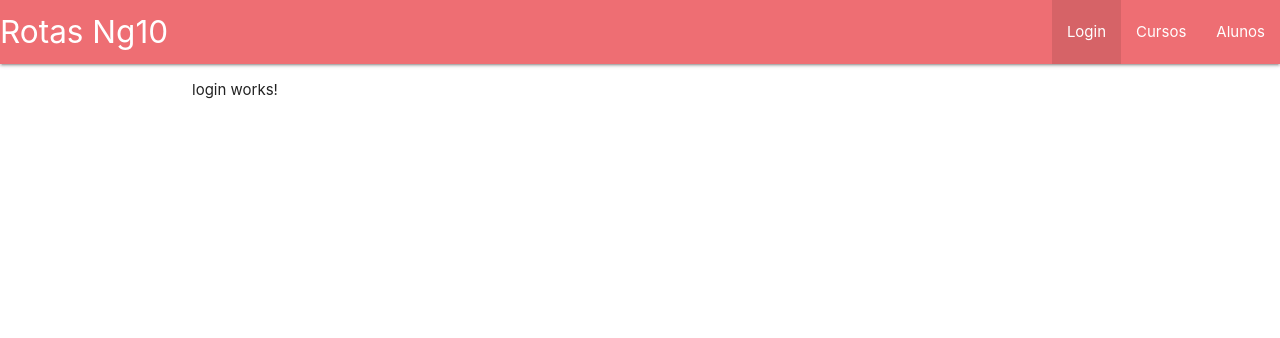
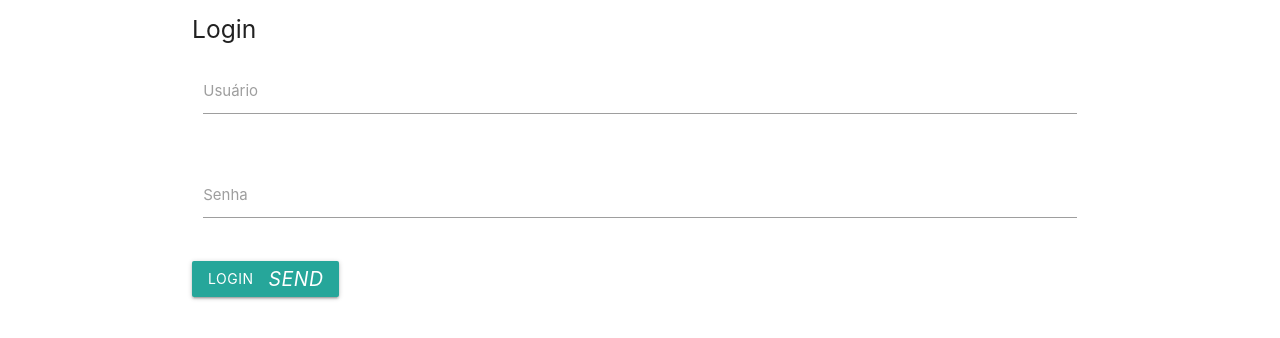
Before and after one commit to carlosinhani/angular-routes, an Angular app: page /login in a window 1280 px wide. Shown: the top 338 px of the page. Built offline with nearby package versions, Linux system fonts and the light colour scheme.

Commit message:
login_NavBar

```diff
--- a/angular.json
+++ b/angular.json
@@ -25,11 +25,13 @@
             ],
             "styles": [
               "src/styles.css",
-              "node_modules/materialize-css/dist/css/materialize.min.css"
+              "node_modules/materialize-css/dist/css/materialize.min.css",
+              "node_modules/materialize-css/dist/css/materialize.css"
             ],
             "scripts": [
               "node_modules/jquery/dist/jquery.min.js",
-              "node_modules/materialize-css/dist/js/materialize.min.js"
+              "node_modules/materialize-css/dist/js/materialize.min.js",
+              "node_modules/materialize-css/dist/js/materialize.js"
             ]
           },
           "configurations": {
--- a/package.json
+++ b/package.json
@@ -19,6 +19,7 @@
     "@angular/platform-browser": "~10.2.0",
     "@angular/platform-browser-dynamic": "~10.2.0",
     "@angular/router": "~10.2.0",
+    "materialize-css": "^1.0.0-rc.2",
     "ngx-materialize": "^6.1.3",
     "rxjs": "~6.6.0",
     "tslib": "^2.0.0",
--- a/src/app/app.component.html
+++ b/src/app/app.component.html
@@ -1,4 +1,4 @@
-<nav>
+<nav *ngIf="mostrarMenu" >
   <div class="nav-wrapper">
     <a routerLink="" class="brand-logo">Rotas Ng10</a>
     <ul id="nav-mobile" class="right hide-on-med-and-down">
--- a/src/app/app.component.ts
+++ b/src/app/app.component.ts
@@ -1,4 +1,5 @@
 import { Component } from '@angular/core';
+import { AuthService } from './login/auth.service';
 
 @Component({
   selector: 'app-root',
@@ -7,4 +8,17 @@
 })
 export class AppComponent {
   title = 'rotas-Agular';
+
+  mostrarMenu: boolean = false;
+
+  constructor(private authService: AuthService) {
+
+  }
+
+  ngOnInit(){
+    this.authService.mostrarMenuEmitter.subscribe(
+      mostrar => this.mostrarMenu = mostrar
+    );
+  }
+
 }
--- /dev/null
+++ b/src/app/login/auth.service.ts
@@ -0,0 +1,32 @@
+import { EventEmitter, Injectable,  } from '@angular/core';
+import { Router } from '@angular/router';
+import { Usuario } from './usuario';
+
+@Injectable()
+
+export class AuthService {
+
+  private usuarioAutenticado: boolean = false;
+
+  mostrarMenuEmitter = new EventEmitter<boolean>();
+
+  constructor(private router: Router) { }
+
+  fazerLogin(usuario: Usuario){
+
+    if (usuario.nome === 'usuario@email.com' &&
+        usuario.senha === '123456') {
+
+          this.usuarioAutenticado = true;
+
+          this.mostrarMenuEmitter.emit(true);
+
+          this.router.navigate(['/'])
+
+    }else{
+      this.usuarioAutenticado = false;
+
+      this.mostrarMenuEmitter.emit(false);
+    }
+  }
+}
--- a/src/app/login/login.component.html
+++ b/src/app/login/login.component.html
@@ -1 +1,22 @@
-<p>login works!</p>
+<h5>Login</h5>
+
+
+<div class="row">
+  <div class="input-field col s12">
+    <input [(ngModel)]="usuario.nome" id="usuario" type="text" class="validate">
+    <label class="active" for="usuario">Usuário</label>
+  </div>
+</div>
+
+<div class="row">
+  <div class="input-field col s12">
+    <input [(ngModel)]="usuario.senha" id="senha" type="password" class="validate">
+    <label class="active" for="senha">Senha</label>
+  </div>
+</div>
+
+<button class="btn waves-effect waves-light"
+  type="submit" name="action"(click)="fazerLogin()">
+  Login
+  <i class="material-icons right">send</i>
+</button>
--- a/src/app/login/login.component.ts
+++ b/src/app/login/login.component.ts
@@ -1,4 +1,7 @@
 import { Component, OnInit } from '@angular/core';
+
+import { AuthService } from './auth.service';
+import { Usuario } from './usuario';
 
 @Component({
   selector: 'login',
@@ -7,9 +10,17 @@
 })
 export class LoginComponent implements OnInit {
 
-  constructor() { }
+usuario: Usuario = new Usuario();
 
-  ngOnInit(): void {
+
+  constructor(private authService: AuthService) { }
+
+  ngOnInit(){
+  }
+
+  fazerLogin(){
+      // console.log(this.usuario);
+      this.authService.fazerLogin(this.usuario);
   }
 
 }
--- /dev/null
+++ b/src/app/login/usuario.ts
@@ -0,0 +1,6 @@
+export class Usuario {
+
+    nome: string;
+    senha: string;
+
+}
```
Also changed, not shown: src/app/app.module.ts (+5 -3 lines), 2 other files (tests, documents, lock files or other folders).
